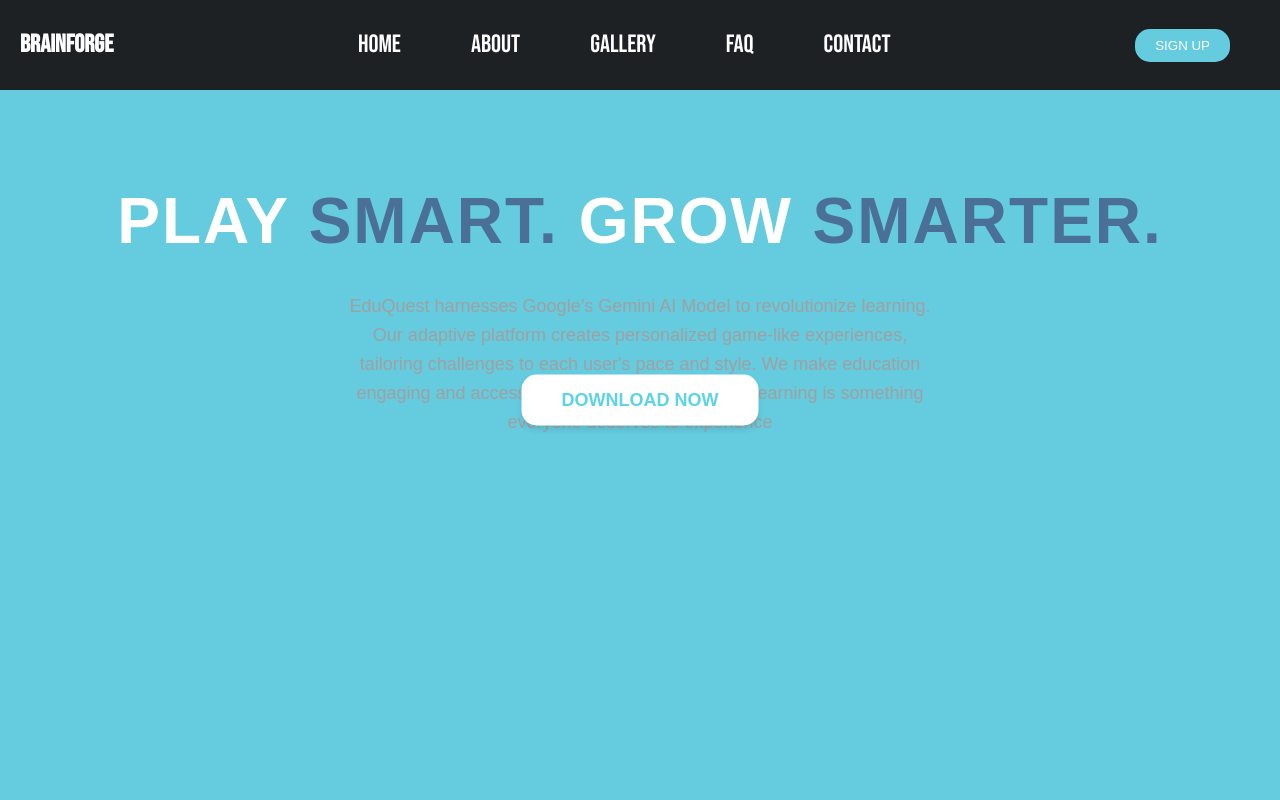
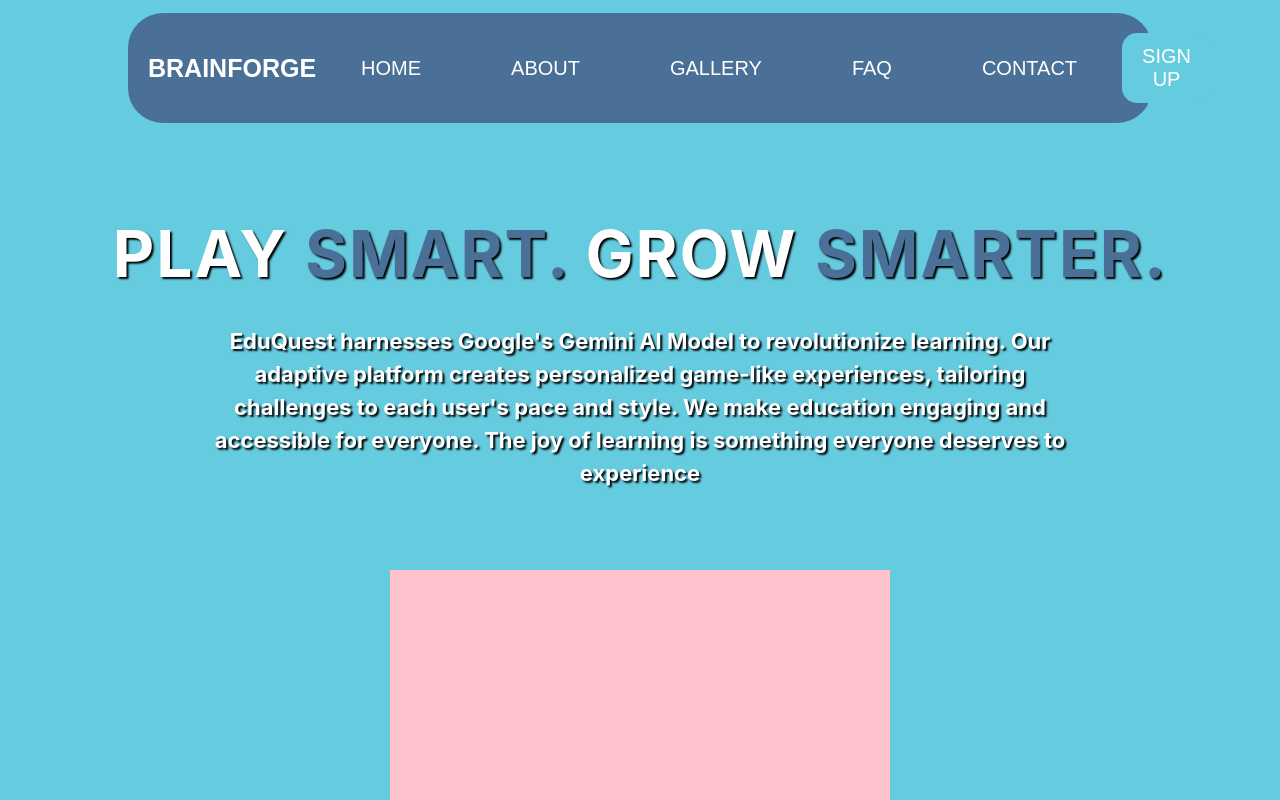
Before and after one commit to BrainForgeAI/GeminiApp, a React (Create React App) app in the folder Landing_page/geminiapp_website/: page / in a window 1280 px wide. Shown: the top 800 px of the page. Built offline with nearby package versions, Linux system fonts and the light colour scheme.

Commit message:
made it look more like the figma

```diff
--- a/Landing_page/geminiapp_website/src/App.css
+++ b/Landing_page/geminiapp_website/src/App.css
@@ -16,131 +16,28 @@ body {
   max-width: 1200px;
   margin: 0 auto;
   padding: 0 20px;
-}
-
-/* Navigation */
-nav {
-  background-color: #4A7098;
-  padding: 20px 0;
-}
-
-nav .container {
   display: flex;
-  justify-content: space-between;
-  align-items: center;
-}
-
-.nav-logo {
-  font-size: 24px;
-  font-weight: bold;
-  color: #ffffff;
-}
-
-.nav-links a {
-  color: #ffffff;
-  text-decoration: none;
-  margin-left: 20px;
-  font-weight: 500;
-}
-
-.nav-cta {
-  background-color: #e91e63;
-  color: #ffffff;
-  padding: 10px 20px;
-  border-radius: 5px;
-  text-decoration: none;
-  font-weight: bold;
+  flex-direction:column;
+  align-items:center;
 }
 
 /* Main Content */
 .hero {
   text-align: center;
-  padding: 80px 0;
+  padding: 80px 0 40px;
 }
 
 .hero h1 {
+  font-family: 'Inter', sans-serif;
   font-size: 64px;
-  font-weight: 900;
+  font-weight: 540, bold;
   margin-bottom: 20px;
   letter-spacing: 2px;
+  text-shadow: 2px 2px 2px #000000;
 }
 
 .hero h1 span {
   color: #4A7098;
-}
-
-.hero p {
-  font-size: 18px;
-  color: #a0a0a0;
-  max-width: 600px;
-  margin: 0 auto 40px;
-}
-
-/* Content Sections */
-.section-title {
-  font-size: 36px;
-  font-weight: bold;
-  text-align: center;
-  margin-bottom: 40px;
-}
-
-/* Cards */
-.card-grid {
-  display: grid;
-  grid-template-columns: repeat(auto-fit, minmax(250px, 1fr));
-  gap: 20px;
-}
-
-.card {
-  background-color: #2c2f33;
-  border-radius: 10px;
-  overflow: hidden;
-  transition: transform 0.3s ease;
-}
-
-.card:hover {
-  transform: translateY(-5px);
-}
-
-.card-image {
-  width: 100%;
-  height: 200px;
-  object-fit: cover;
-}
-
-.card-content {
-  padding: 20px;
-  height: 700px;
-}
-
-.card-title {
-  font-size: 20px;
-  font-weight: bold;
-  margin-bottom: 10px;
-}
-
-.card-tags {
-  display: flex;
-  gap: 10px;
-  margin-bottom: 15px;
-}
-
-.tag {
-  background-color: #3a3f44;
-  color: #ffffff;
-  padding: 5px 10px;
-  border-radius: 15px;
-  font-size: 12px;
-}
-
-.card-cta {
-  display: inline-block;
-  background-color: #e91e63;
-  color: #ffffff;
-  padding: 10px 20px;
-  border-radius: 5px;
-  text-decoration: none;
-  font-weight: bold;
 }
 
 /* Buttons */
@@ -168,23 +65,27 @@ nav .container {
     font-size: 48px;
   }
 
-  .card-grid {
-    grid-template-columns: 1fr;
+  .video-box{
+    width:100%;
   }
 }
 
 
 .quick-intro {
-  font-size:48px;
-  color:#a0a0a0;
+  font-family: 'Inter', sans-serif;
+  font-size: 22px;
+  font-weight:bold;
+  color: #FFFFFF;
+  text-align: center;
+  max-width: 80%;
+  margin: 0 auto 40px;
+  line-height: 1.5;
+  text-shadow: 2px 2px 2px #000000;
 }
 
 .download-button {
-  position: absolute;
-  top: 50%;
-  left: 50%;
-  transform: translate(-50%, -50%);
-
+  display:block;
+  margin: 0 auto;
   background-color: #FFFFFF;
   color: #5DD3E7;
   border: none;
@@ -196,13 +97,25 @@ nav .container {
   cursor: pointer;
   transition: background-color 0.3s ease, transform 0.3s ease;
   box-shadow: 0 4px 6px rgba(0, 0, 0, 0.1);
+
 }
 
 .download-button:hover {
   background-color: #000000;
-  transform: translate(-50%, -50%) scale(1.05);
+  color: #FFFFFF;
+  transform: translate scale(1.05);
 }
 
 .download-button:active {
-  transform: translate(-50%, -50%) scale(0.95);
+  transform: translate scale(0.95);
 }
+
+
+.video-box{
+
+  height:500px;
+  width:500px;
+  background-color:#ffc1cc;
+  margin-bottom:40px;
+
+}
--- a/Landing_page/geminiapp_website/src/components/how_it_works.jsx
+++ b/Landing_page/geminiapp_website/src/components/how_it_works.jsx
@@ -5,21 +5,13 @@ const HowItWorks = () => {
     <div className="container">
       <section className="hero">
         <h1>PLAY <span>SMART.</span> GROW <span>SMARTER.</span></h1>
-        <p className="quick-intro">EduQuest harnesses Google’s Gemini AI Model to revolutionize learning. Our adaptive platform creates personalized game-like experiences,
+        <p className="quick-intro">EduQuest harnesses Google's Gemini AI Model to revolutionize learning. Our adaptive platform creates personalized game-like experiences,
           tailoring challenges to each user's pace and style. We make education engaging and accessible for everyone. The joy of learning is something everyone deserves to experience</p>
       </section>
 
       <section>
-      <button className="download-button">DOWNLOAD NOW</button>
-        <div className="card-grid">
-          <div className="card">
-
-            {/* <div className="card-content"> */}
-              {/* <h3 className="card-title">GAME BOX</h3> */}
-            {/* </div> */}
-          </div>
-          {/* Add more cards as needed */}
-        </div>
+          <div className="video-box"></div>
+          <button className="download-button">LEARN MORE</button>
       </section>
     </div>
   );
--- a/Landing_page/geminiapp_website/src/navbar.css
+++ b/Landing_page/geminiapp_website/src/navbar.css
@@ -2,19 +2,28 @@
   display: flex;
   justify-content: space-between;
   align-items: center;
-    padding: 25px 20px;
-    background-color: #1e2124;
-    color: white;
-    font-family: 'Bebas Neue';
+  padding: 20px 20px;
+  background-color:#4A7098;
+  color: #FFFFFF;
+  font-family: Arial, sans-serif;
+  border-radius:35px;
+  width: 80%;
+  margin: 1% auto 0;
+  position: relative;
 }
 
+/* Add this new rule */
+body {
+  margin: 0;
+  padding: 0;
+}
 .navbar-left {
   display: flex;
   align-items: center;
 }
 
 .logo {
-    height: 30px;
+  height: 24px;
   margin-right: 10px;
 }
 
@@ -23,19 +32,21 @@
   font-weight: bold;
 }
 
+.navbar-center {
+  display: flex;
+  align-items: center;
+}
+
 .navbar-center a {
-    color: white;
+  color: #FFFFFF;
   text-decoration: none;
-    margin: 0 35px;
-    font-size: 25px;
-    transition: transform 0.3s ease, background-color 0.3s ease;
+  margin: 0 45px;
+  font-size: 20px;
+  transition: color 0.3s ease;
 }
 
 .navbar-center a:hover {
-    background-color: #000000;
-    transform: scale(1.05) translate(2px);
-    color: #5DD3E7; /* Change color on hover */
-    border-radius: 5px; /* Add border radius */
+  color: #65CBDF;
 }
 
 .navbar-right {
@@ -43,23 +54,17 @@
   align-items: center;
 }
 
-
 .signup-button {
   background-color: #65CBDF;
   color: white;
   border: none;
-    padding: 9px 20px;
+  padding: 12px 20px;
   border-radius: 15px;
-    margin-right: 30px;
+  font-size: 20px;
   cursor: pointer;
-    transition: transform 0.3s ease;
+  transition: background-color 0.3s ease;
 }
 
 .signup-button:hover {
-    background-color:#000000;
-    transform: scale(1.05) translate(2px);
+  background-color: #3367d6;
 }
-
-/* .download-button:active {
-  transform: translate(-50%, -50%) scale(0.95);
-} */
```
Also changed, not shown: 34 other files (tests, documents, lock files or other folders). Lines whose indentation alone changed are shown as unchanged.
